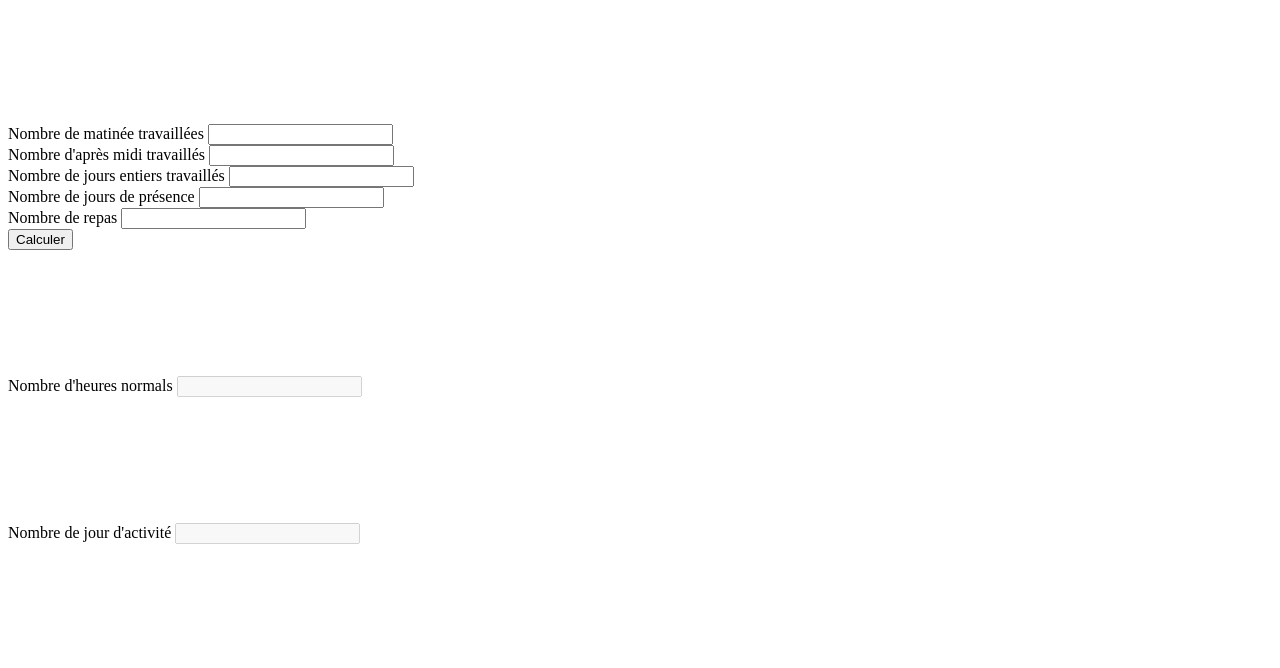
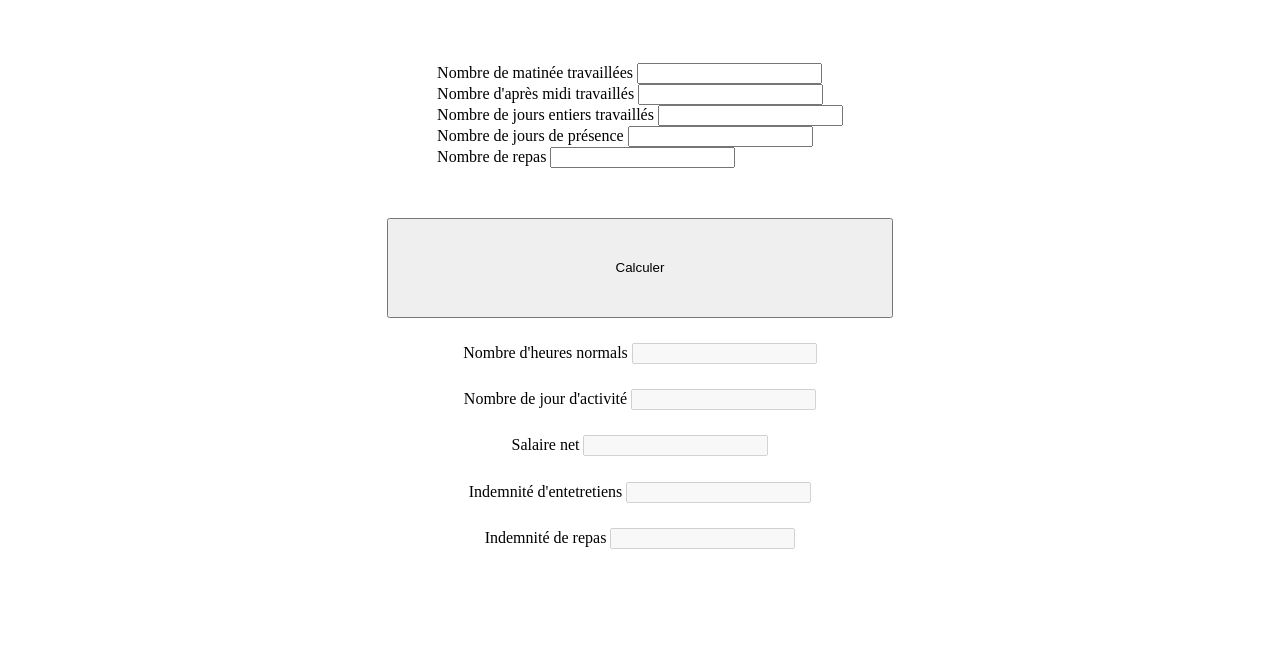
Before and after one commit to Renomiths/Projet-monthly, a plain HTML site: page index.html in a window 1280 px wide. Shown: the part 112-780 px from the top of the page. Drawn offline with Linux system fonts and the light colour scheme.

Commit message:
Javascript parfait

```diff
--- a/app.js
+++ b/app.js
@@ -17,16 +17,28 @@ function addNumbers() {
   // Addition des nombres
   console.log(NbrHMatin);
   let RepHeuresNorm =
-  (MatinTravaille * NbrHMatin) +
-  (ApremTravaille * NbrHAprem) +
-  (JourPresent * NbrHJour);
+    MatinTravaille * NbrHMatin +
+    ApremTravaille * NbrHAprem +
+    JourPresent * NbrHJour;
 
   let JourActivite = NbrHMatin + NbrHAprem + JourPresent;
+
+  let SalaireNet = RepHeuresNorm * TauxHModif + SlrBaseContrModif;
+
+  let IndemnEntretiens = JourPresent * IndemEntrModif;
+
+  let IndemnRepas = NbreRepas + TauxRModif;
 
   // Mise à jour de la valeur du champ de formulaire cible
   document.querySelector("#RepHeuresNorm").value = RepHeuresNorm;
 
   document.querySelector("#JourActivite").value = JourActivite;
+
+  document.querySelector("#SalaireNet").value = SalaireNet;
+
+  document.querySelector("#IndemnEntretiens").value = IndemnEntretiens;
+
+  document.querySelector("#IndemnRepas").value = IndemnRepas;
 }
 // Ajout d'un listener sur le bouton pour lancer la fonction
 document.querySelector("#button").addEventListener("click", addNumbers);
--- a/index.html
+++ b/index.html
@@ -13,7 +13,9 @@
 </head>
 
 <body>
+    <div class="Champs">
         <form action method="post">
+            <div class="debut">
                 <div>
                     <label for="name">Nombre de matinée travaillées</label>
                     <input type="text" id="MatinTravaille" name="MatinTravaille">
@@ -33,6 +35,7 @@
                 <div>
                     <label for="name">Nombre de repas</label>
                     <input type="text" id="NbreRepas" name="NbreRepas">
+                </div>
             </div>
         </form>
 
@@ -59,7 +62,7 @@
             <label>Indemnité de repas</label>
             <input type="text" id="IndemnRepas" disabled>
         </form>
-
+    </div>
 
     <!-- Bouton pour ouvrir la pop-up -->
     <button id="popup-btn">Ouvrir la pop-up</button>
@@ -78,25 +81,25 @@
 
             <div id="info-form">
                 <label>Taux Horraire :</label>
-                <input id="TauxHorraire" type="number"><br><br>
+                <input id="TauxHorraire" type="number"><br>
 
                 <label>Indemnité d'entretien :</label>
-                <input id="IndemnEntretien" type="number"><br><br>
+                <input id="IndemnEntretien" type="number"><br>
 
                 <label>Taux de repas :</label>
-                <input id="TauxRepas" type="number"><br><br>
+                <input id="TauxRepas" type="number"><br>
 
                 <label>Salaire de base sur contrat :</label>
-                <input id="SalaireBaseContrat" type="number"><br><br>
+                <input id="SalaireBaseContrat" type="number"><br>
 
                 <label>Nombre d'heure matinée:</label>
-                <input id="NbrHeureMatin" type="number"><br><br>
+                <input id="NbrHeureMatin" type="number"><br>
 
                 <label>Nombre d'heure après-midi :</label>
-                <input id="NbrHeureAprem" type="number"><br><br>
+                <input id="NbrHeureAprem" type="number"><br>
 
                 <label>Nombre d'heure journée :</label>
-                <input id="NbrHeurejournee" type="number"><br><br>
+                <input id="NbrHeurejournee" type="number"><br>
 
 
                 <button type="button" id="save-btn">Enregistrer</button>
--- a/style.css
+++ b/style.css
@@ -4,7 +4,8 @@
 }
 
 form {
-    margin-top: 10%;
+    margin-top: 2%;
+
 }
 
 #popup {
@@ -34,3 +35,16 @@ form {
 #info-form{
     display: none;
 }
+
+.Champs{
+    display: flex;
+    flex-direction: column;
+    align-items: center;
+}
+
+#button{
+
+    height: 100px;
+    width: 40%;
+    margin-top: 50px;
+}
```
Lines whose indentation alone changed are shown as unchanged.
